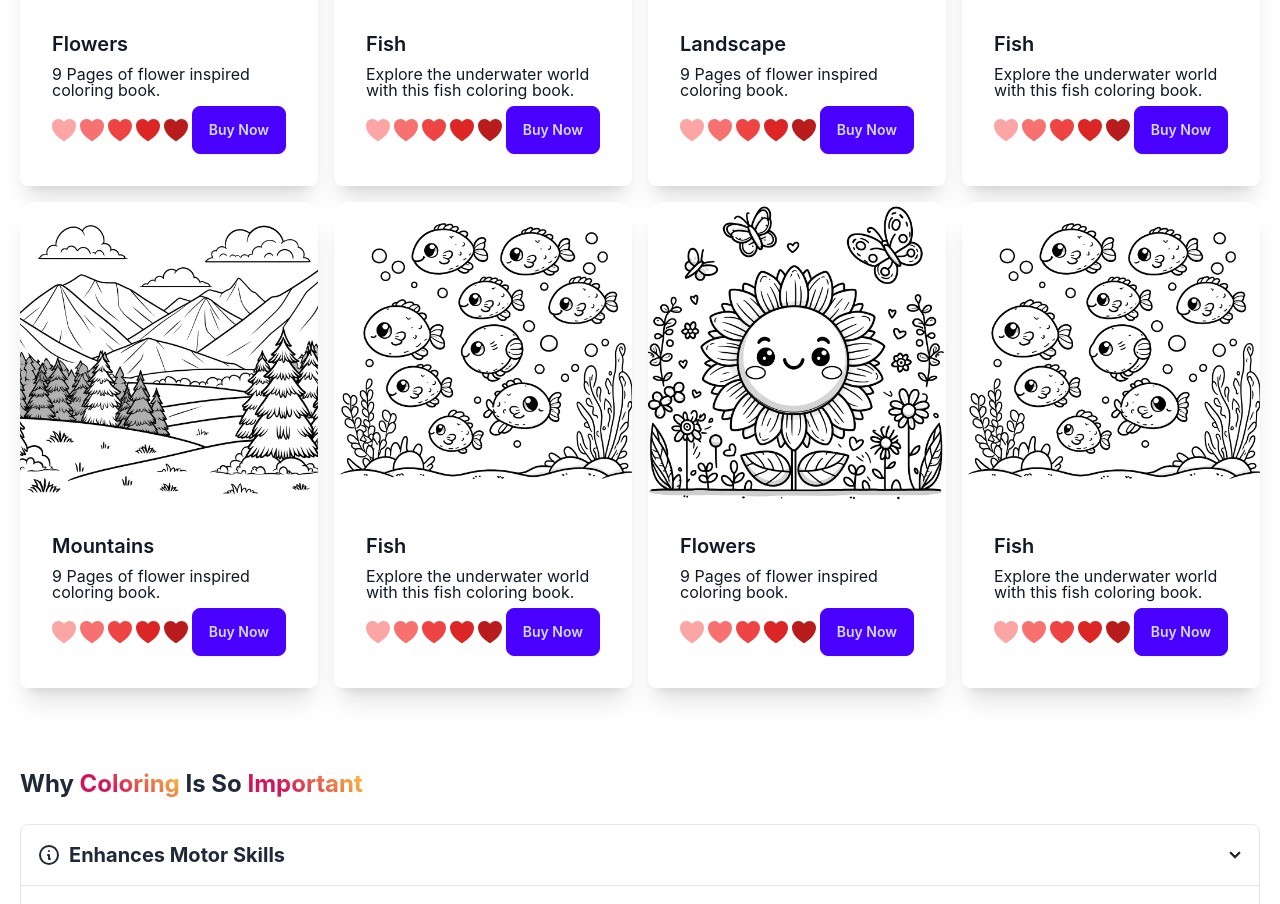
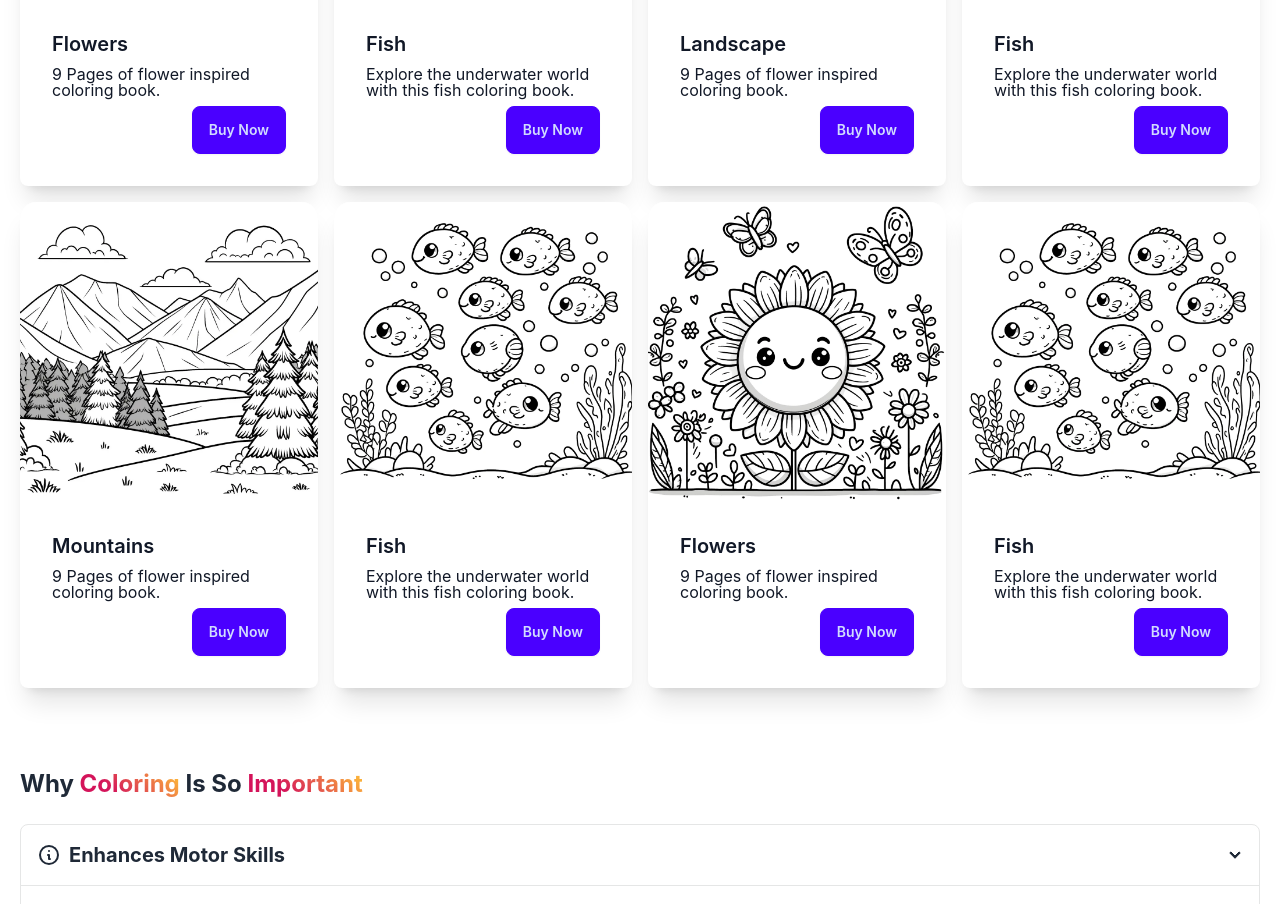
Before and after one commit to totoantonio/colors, a React (Vite) app: page / in a window 1280 px wide. Shown: the part 1186-2090 px from the top of the page. Built offline with nearby package versions, Linux system fonts and the light colour scheme.

Commit message:
Nothing but updates

```diff
--- a/index.html
+++ b/index.html
@@ -2,26 +2,52 @@
 <html lang="en">
 
 <head>
-  <meta charset="UTF-8" />
-  <link rel="icon" type="image/svg+xml" href="/aicopyright.svg" />
-  <meta name="viewport" content="width=device-width,initial-scale=1">
+  <meta charset="UTF-8">
+  <meta name="viewport" content="width=device-width, initial-scale=1">
+  <link rel="icon" type="image/svg+xml" href="/aicopyright.svg">
+  <link rel="canonical" href="https://totoantonio.github.io/colors">
+
   <meta name="description"
     content="Explore Colorful Imagination's unique collection of coloring books. Perfect for artists of all ages, our books are designed to inspire creativity, relaxation, and joy.">
   <meta name="keywords"
     content="adult coloring books, children's coloring books, digital coloring books, printable coloring pages, art therapy coloring, creative hobbies online, relaxation activities, mindfulness coloring">
+
   <meta property="og:title" content="Colorful Imagination - Unleash Your Creativity with Every Page">
   <meta property="og:description"
     content="Discover exclusive coloring books for adults and children designed to inspire creativity, relaxation, and joy at Colorful Imagination. Start your colorful journey today!">
   <meta property="og:type" content="website">
   <meta property="og:url" content="https://totoantonio.github.io/colors/">
   <meta property="og:image" content="https://totoantonio.github.io/colors/ColorWide.png">
+  <meta property="og:site_name" content="World of Color and Creativity">
 
-  <title>Dive Into a World of Color and Creativity</title>
+  <meta name="twitter:card" content="summary_large_image">
+  <meta property="twitter:domain" content="totoantonio.github.io">
+  <meta property="twitter:url" content="https://totoantonio.github.io/colors">
+  <meta name="twitter:title" content="Dive into the World of Color and Creativity">
+  <meta name="twitter:description" content="Dive into the World of Color and Creativity">
+  <meta name="twitter:image" content="https://totoantonio.github.io/colors/ColorWide.png">
+
+  <script type="application/ld+json">
+  {
+    "@context": "http://schema.org",
+    "@type": "Book",
+    "name": "Colorful Imagination",
+    "author": {
+        "@type": "Person",
+        "name": "Author Name"
+    },
+    "datePublished": "2021-01-01",
+    "image": "https://totoantonio.github.io/colors/ColorWide.png",
+    "description": "Discover exclusive coloring books designed to inspire creativity, relaxation, and joy."
+  }
+  </script>
+
+  <title>World of Color and Creativity</title>
 </head>
 
 <body>
   <div id="root"></div>
-  <script type="module" src="/src/main.jsx"></script>
+  <script defer type="module" src="/src/main.jsx"></script>
 </body>
 
 </html>
--- a/src/Components/Products.jsx
+++ b/src/Components/Products.jsx
@@ -1,15 +1,6 @@
 import React, { useState } from "react";
 
 function Products() {
-  const [ratings, setRatings] = useState({});
-
-  const updateRating = (index, rating) => {
-    setRatings((currentRatings) => ({
-      ...currentRatings,
-      [index]: rating,
-    }));
-  };
-
   // Expanded cards data for 8 cards
   const cards = [
     {
@@ -71,7 +62,6 @@ function Products() {
             className="card max-w-sm mx-auto bg-base-100 shadow-xl"
           >
             <figure>
-              {/* Add loading="lazy" to the img tag */}
               <img src={card.imgSrc} alt={card.title} loading="lazy" />
             </figure>
             <div className="card-body bg-white dark:bg-gray-700 rounded-b-lg">
@@ -81,28 +71,7 @@ function Products() {
               <p className="leading-none text-gray-900 dark:text-gray-200">
                 {card.description}
               </p>
-              <div className="flex justify-between items-center w-full">
-                <div className="rating flex gap-1">
-                  {Array.from({ length: 5 }, (_, i) => (
-                    <input
-                      key={`${card.id}-${i}`}
-                      type="radio"
-                      name={`rating-${card.id}`}
-                      className={`mask mask-heart ${
-                        [
-                          "bg-red-300",
-                          "bg-red-400",
-                          "bg-red-500",
-                          "bg-red-600",
-                          "bg-red-700",
-                        ][i]
-                      }`}
-                      value={i + 1}
-                      checked={ratings[card.id] === `${i + 1}`}
-                      onChange={() => updateRating(card.id, i + 1)}
-                    />
-                  ))}
-                </div>
+              <div className="flex justify-end items-center w-full">
                 <button className="btn btn-primary dark:bg-blue-500 dark:text-white dark:border-transparent">
                   Buy Now
                 </button>
```
